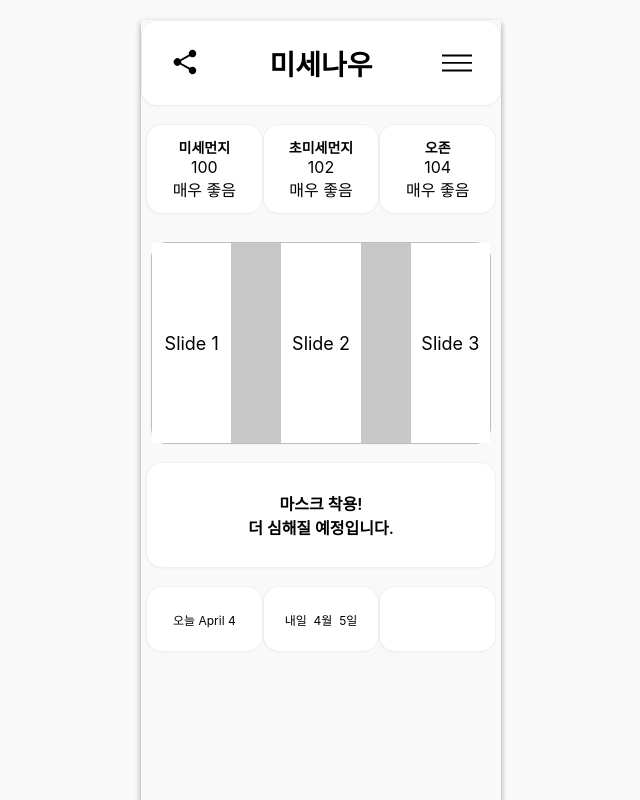
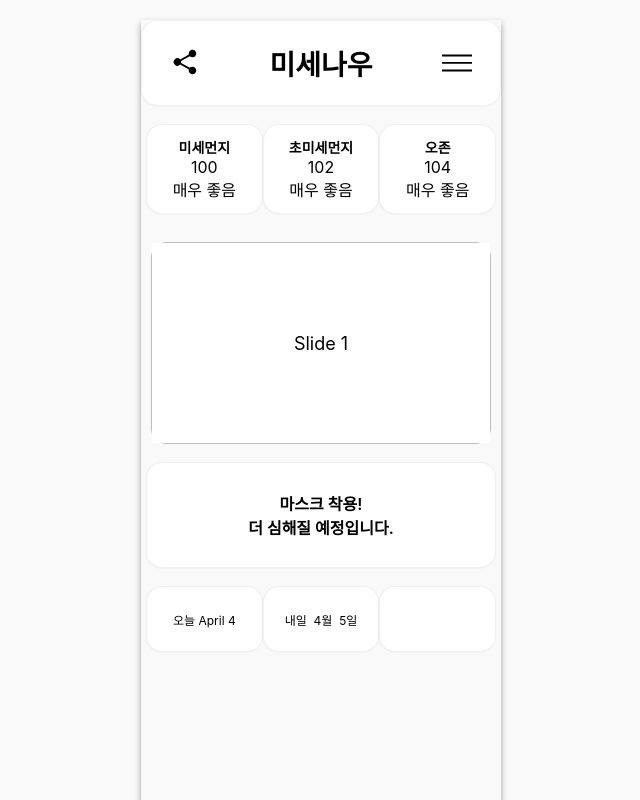
Before and after one commit to YolSoftware/Mise-Frontend, a React (Create React App) app: page / in a window 1280 px wide. Shown: the top 800 px of the page, without its empty margins (319-959 px from the left). Built offline with nearby package versions, Linux system fonts and the light colour scheme; no server answers.

Commit message:
add: Swiper를 이용한 슬라이드 작성
Signed-off-by: Seongsik Kim <kss7858@naver.com>

```diff
--- a/src/components/MainTemplate.js
+++ b/src/components/MainTemplate.js
@@ -12,7 +12,6 @@ import 'swiper/swiper.scss';
 // 해야할 것
 // 1. 데이터 받아와서 보여주기
 // 2. 날짜 바뀌면 리렌더링하기
-
 
 const MainTemplate = ({ day, tommorow }) => {
     return (
@@ -53,14 +52,13 @@ const MainTemplate = ({ day, tommorow }) => {
 
             <Swiper
       spaceBetween={50}
-      slidesPerView={3}
+    //   slidesPerView={3}
       onSlideChange={() => console.log('slide change')}
       onSwiper={(swiper) => console.log(swiper)}
     >
       <SwiperSlide>Slide 1</SwiperSlide>
       <SwiperSlide>Slide 2</SwiperSlide>
       <SwiperSlide>Slide 3</SwiperSlide>
-      <SwiperSlide>Slide 4</SwiperSlide>
     </Swiper>
 
             </section>
```
